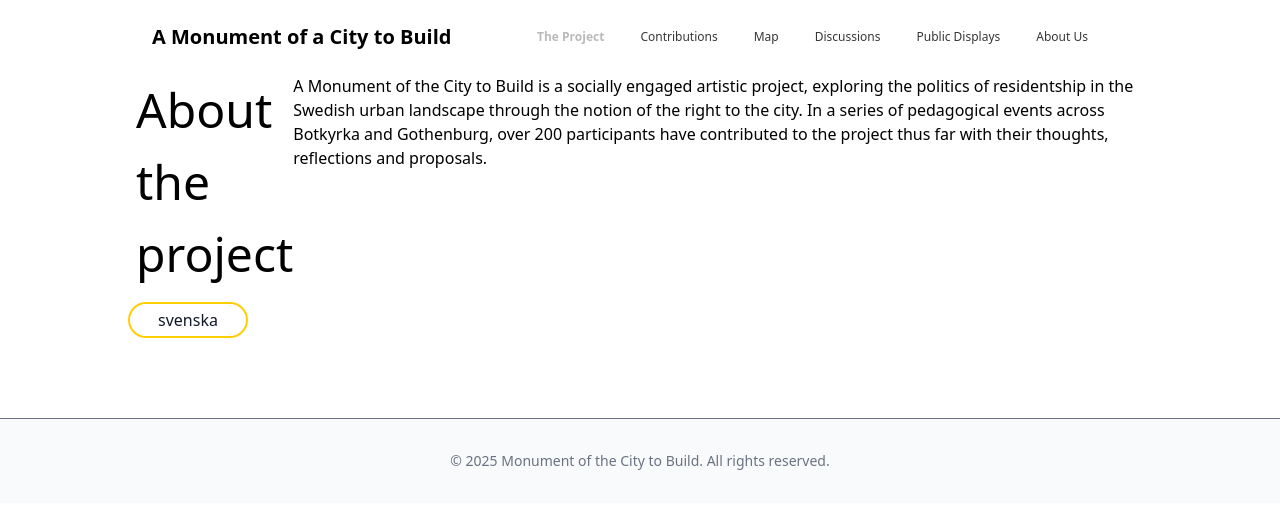
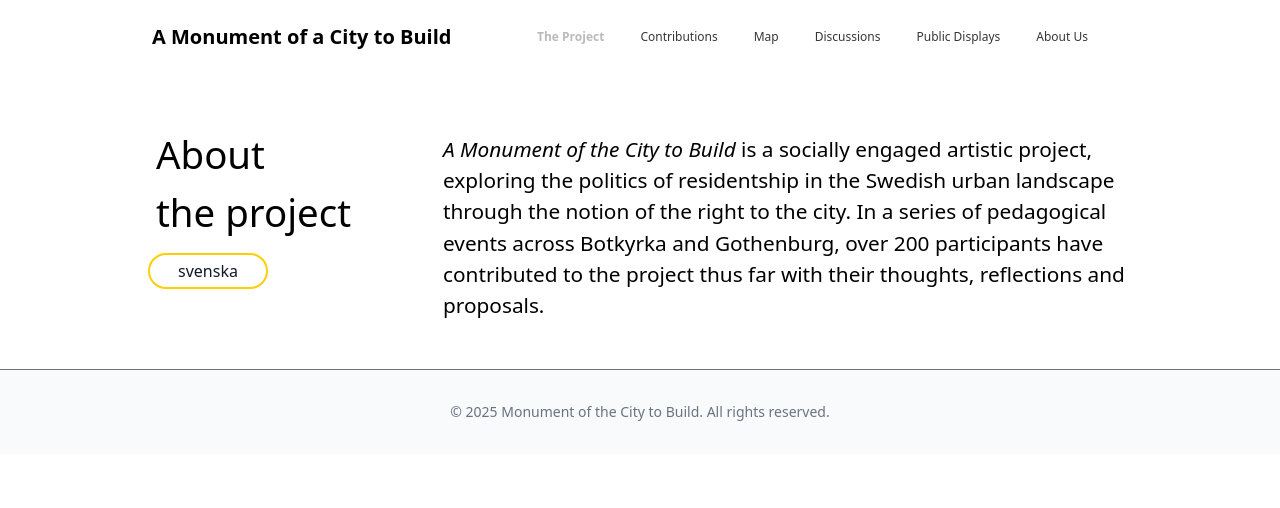
Before and after one commit to negarlatifian/monument, a Next.js app in the folder monument/: page /theproject in a window 1280 px wide. Shown: the top 508 px of the page. Built offline with nearby package versions, Linux system fonts and the light colour scheme.

Commit message:
first p theproject page mvp added

```diff
--- a/monument/src/pages/theproject/index.tsx
+++ b/monument/src/pages/theproject/index.tsx
@@ -13,12 +13,12 @@ const TheProjectPage: NextPage = () => (
       />
     </Head>
 
-    <div>
-      <section className='flex flex-row'>
-        <div className='flex flex-col gap-3'>
-          <span className='ml-2'>
-            <h1 className=' text-[3rem]'>About </h1>
-            <h1 className=' text-[3rem]'>the project</h1>
+    <div className='ml-5 mt-15'>
+      <section className='flex flex-row gap-23'>
+        <div className='flex flex-col gap-3 justify-between'>
+          <span className='ml-2 mt-[-0.5rem]'>
+            <h1 className=' text-[2.4rem]'>About </h1>
+            <h1 className=' text-[2.4rem]'>the project</h1>
           </span>
           <Link
             href='/theprojectsv'
@@ -27,14 +27,14 @@ const TheProjectPage: NextPage = () => (
             svenska
           </Link>
         </div>
-        <article>
+        <article className='w-[68%] text-[1.3rem] font-light'>
           <p>
-            A Monument of the City to Build is a socially engaged artistic
-            project, exploring the politics of residentship in the Swedish urban
-            landscape through the notion of the right to the city. In a series
-            of pedagogical events across Botkyrka and Gothenburg, over 200
-            participants have contributed to the project thus far with their
-            thoughts, reflections and proposals.
+            <i>A Monument of the City to Build</i> is a socially engaged
+            artistic project, exploring the politics of residentship in the
+            Swedish urban landscape through the notion of the right to the city.
+            In a series of pedagogical events across Botkyrka and Gothenburg,
+            over 200 participants have contributed to the project thus far with
+            their thoughts, reflections and proposals.
           </p>
         </article>
       </section>
```
